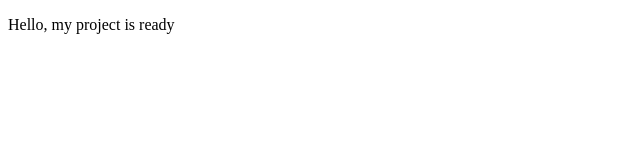
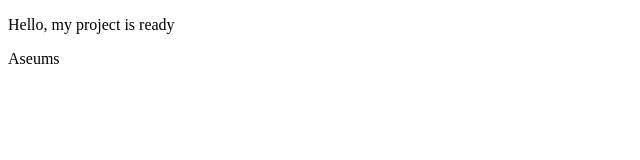
Before and after one commit to Nurali0032/test, a plain HTML site: page git-apper/index.html in a window 1280 px wide. Shown: the full height of the page, 0-640 px from the left. Drawn offline with Linux system fonts and the light colour scheme.

Commit message:
second commit

```diff
--- a/git-apper/index.html
+++ b/git-apper/index.html
@@ -7,5 +7,6 @@
 </head>
 <body>
     <p>Hello, my project is ready</p>
+    <p>Aseums</p>
 </body>
 </html>
```
Also changed, not shown: 1 other file.
